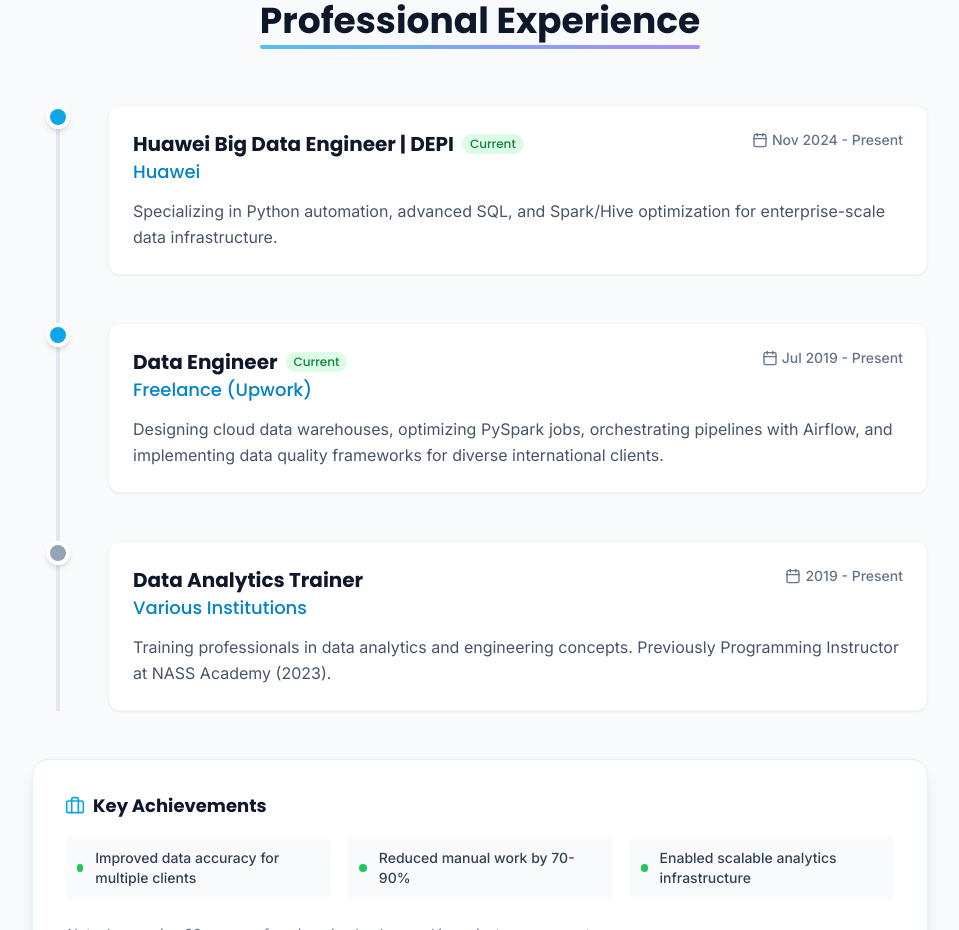
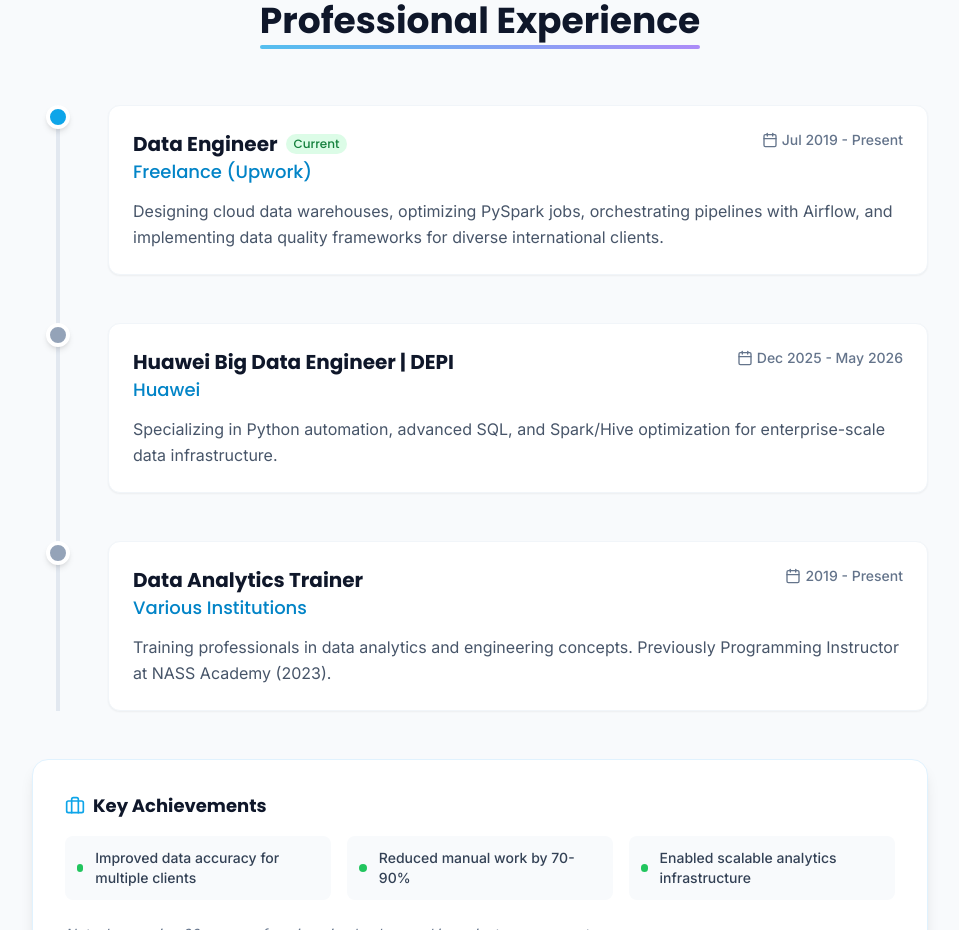
Before and after one commit to aymanibrahim/portfolio, a React (Vite) app: page / in a window 1280 px wide. Shown: the part 4120-5050 px from the top of the page, without its empty margins (160-1119 px from the left). Built offline with nearby package versions, Linux system fonts and the light colour scheme.

Commit message:
Update Experience

```diff
--- a/components/Experience.tsx
+++ b/components/Experience.tsx
@@ -6,18 +6,18 @@
 
 const experiences: ExperienceItem[] = [
   {
-    role: "Huawei Big Data Engineer | DEPI",
-    company: "Huawei",
-    period: "Nov 2024 - Present",
-    description: "Specializing in Python automation, advanced SQL, and Spark/Hive optimization for enterprise-scale data infrastructure.",
-    type: 'current'
-  },
-  {
     role: "Data Engineer",
     company: "Freelance (Upwork)",
     period: "Jul 2019 - Present",
     description: "Designing cloud data warehouses, optimizing PySpark jobs, orchestrating pipelines with Airflow, and implementing data quality frameworks for diverse international clients.",
     type: 'current'
+  },
+  {
+    role: "Huawei Big Data Engineer | DEPI",
+    company: "Huawei",
+    period: "Dec 2025 - May 2026",
+    description: "Specializing in Python automation, advanced SQL, and Spark/Hive optimization for enterprise-scale data infrastructure.",
+    type: 'past'
   },
   {
     role: "Data Analytics Trainer",
```
